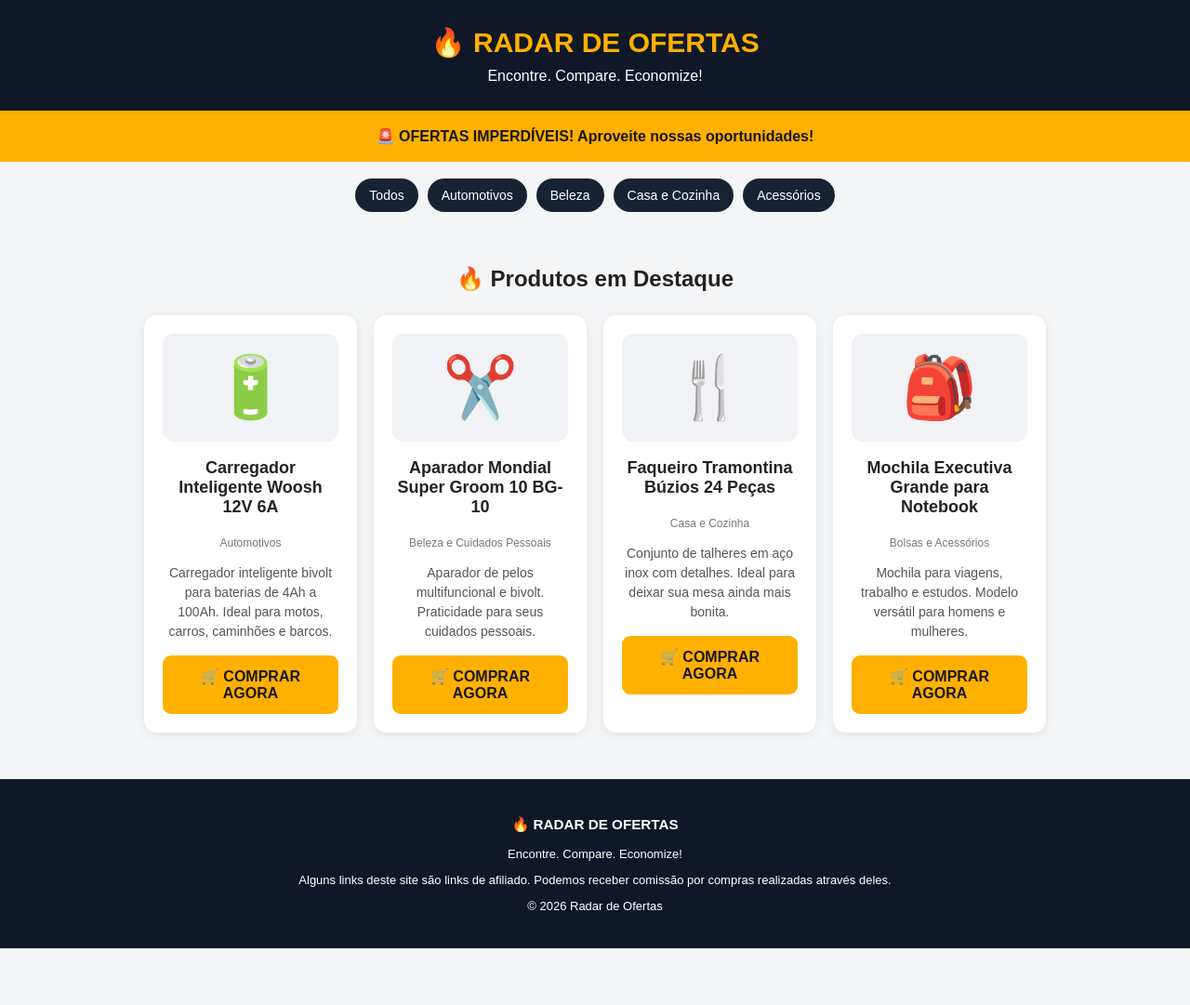
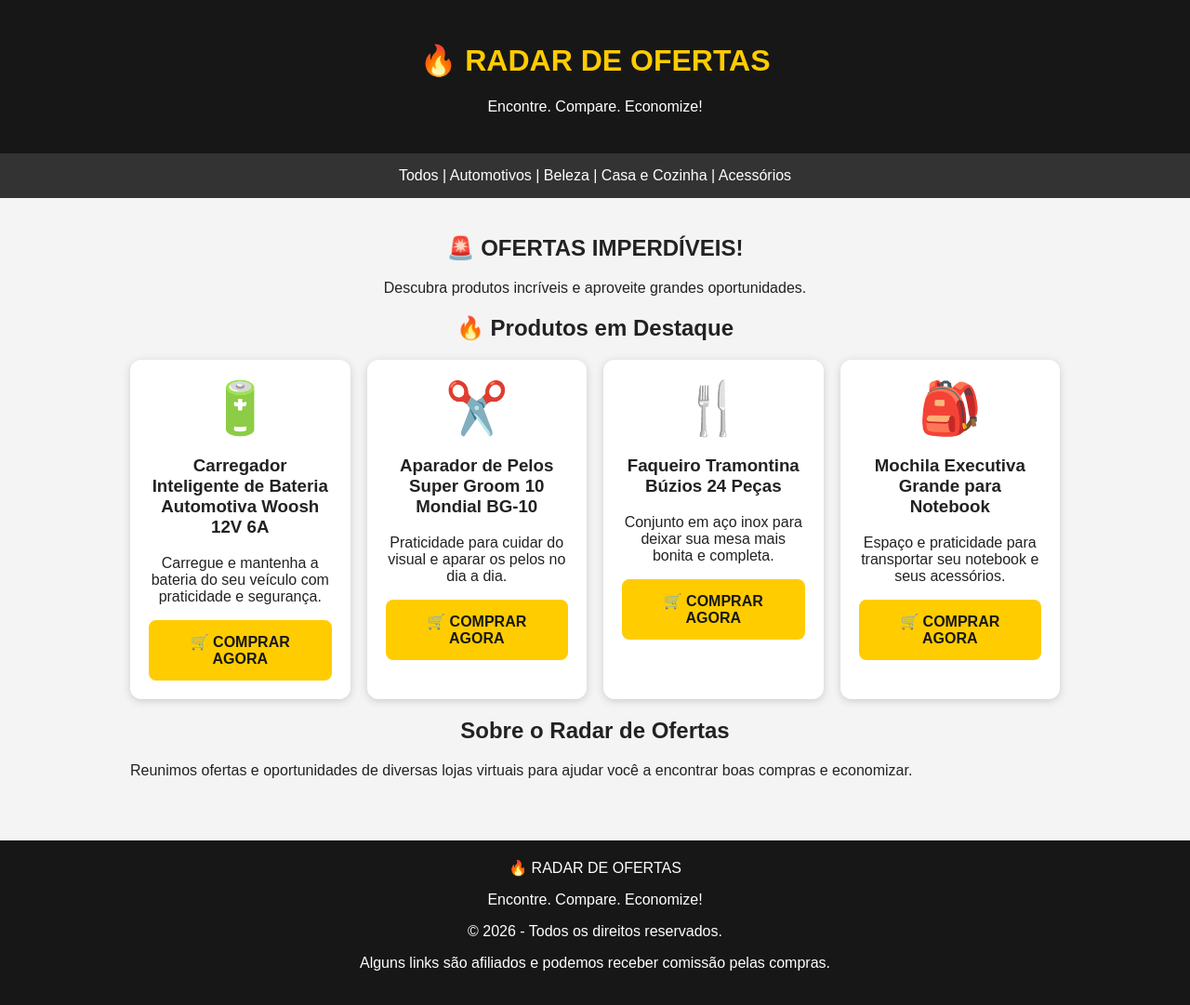
Before and after one commit to benehsousa17-art/radar-de-ofertas, a plain HTML site: page index.html in a window 1280 px wide. Shown: the whole page at 93% size. Before the commit the page ends 1020 px from the top, so only its background shows below. Drawn offline with Linux system fonts and the light colour scheme.

Commit message:
Update index.html

```diff
--- a/index.html
+++ b/index.html
@@ -6,92 +6,68 @@
 <meta name="viewport" content="width=device-width, initial-scale=1.0">
 <title>Radar de Ofertas</title>
 <style>
-*{box-sizing:border-box}
-body{margin:0;font-family:Arial,sans-serif;background:#f4f5f7;color:#222}
-header{background:#101827;color:white;text-align:center;padding:28px 15px}
-header h1{margin:0;color:#ffb000;font-size:30px}
-header p{margin:10px 0 0}
-.banner{background:#ffb000;color:#171717;text-align:center;padding:18px;font-weight:bold}
-nav{display:flex;justify-content:center;gap:10px;flex-wrap:wrap;padding:18px}
-nav a{background:#172235;color:white;padding:10px 15px;border-radius:20px;text-decoration:none;font-size:14px}
-main{max-width:1000px;margin:auto;padding:15px}
-h2{text-align:center;margin:25px 0}
+body{margin:0;font-family:Arial;background:#f4f4f4;color:#222}
+header{background:#171717;color:white;text-align:center;padding:25px}
+header h1{color:#ffcc00}
+nav{background:#333;padding:15px;text-align:center;color:white}
+main{max-width:1000px;margin:auto;padding:20px}
+h2{text-align:center}
 .produtos{display:grid;grid-template-columns:repeat(auto-fit,minmax(220px,1fr));gap:18px}
-.card{background:white;border-radius:14px;padding:20px;text-align:center;box-shadow:0 3px 12px #00000012}
-.foto{font-size:65px;background:#f0f2f5;padding:20px;border-radius:12px}
-.card h3{font-size:18px}
-.card p{font-size:14px;line-height:1.5;color:#555}
-.categoria{color:#777;font-size:12px}
-.comprar{display:block;background:#ffb000;color:#171717;text-decoration:none;padding:13px;border-radius:9px;font-weight:bold;margin-top:15px}
-.comprar:hover{background:#f3a000}
-footer{background:#101827;color:white;text-align:center;padding:25px;margin-top:35px;font-size:13px}
+.produto{background:white;padding:20px;border-radius:12px;text-align:center;box-shadow:0 2px 8px #ccc}
+.emoji{font-size:55px}
+.comprar{display:block;background:#ffcc00;color:#171717;padding:14px;border-radius:8px;text-decoration:none;font-weight:bold;margin-top:15px}
+footer{background:#171717;color:white;text-align:center;padding:20px;margin-top:30px}
 </style>
 </head>
 <body>
-
 <header>
 <h1>🔥 RADAR DE OFERTAS</h1>
 <p>Encontre. Compare. Economize!</p>
 </header>
+<nav>Todos | Automotivos | Beleza | Casa e Cozinha | Acessórios</nav>
+<main>
+<h2>🚨 OFERTAS IMPERDÍVEIS!</h2>
+<p style="text-align:center">Descubra produtos incríveis e aproveite grandes oportunidades.</p>
+<h2>🔥 Produtos em Destaque</h2>
+<div class="produtos">
 
-<div class="banner">
-🚨 OFERTAS IMPERDÍVEIS! Aproveite nossas oportunidades!
+<div class="produto">
+<div class="emoji">🔋</div>
+<h3>Carregador Inteligente de Bateria Automotiva Woosh 12V 6A</h3>
+<p>Carregue e mantenha a bateria do seu veículo com praticidade e segurança.</p>
+<a class="comprar" href="https://meli.la/1xqsvjH">🛒 COMPRAR AGORA</a>
 </div>
 
-<nav>
-<a href="#todos">Todos</a>
-<a href="#automotivos">Automotivos</a>
-<a href="#beleza">Beleza</a>
-<a href="#casa">Casa e Cozinha</a>
-<a href="#acessorios">Acessórios</a>
-</nav>
-
-<main>
-<h2 id="todos">🔥 Produtos em Destaque</h2>
-
-<div class="produtos">
-
-<div class="card" id="automotivos">
-<div class="foto">🔋</div>
-<h3>Carregador Inteligente Woosh 12V 6A</h3>
-<span class="categoria">Automotivos</span>
-<p>Carregador inteligente bivolt para baterias de 4Ah a 100Ah. Ideal para motos, carros, caminhões e barcos.</p>
-<a class="comprar" href="https://meli.la/1xqsvjH" target="_blank" rel="noopener noreferrer">🛒 COMPRAR AGORA</a>
+<div class="produto">
+<div class="emoji">✂️</div>
+<h3>Aparador de Pelos Super Groom 10 Mondial BG-10</h3>
+<p>Praticidade para cuidar do visual e aparar os pelos no dia a dia.</p>
+<a class="comprar" href="https://meli.la/1vhqKvK">🛒 COMPRAR AGORA</a>
 </div>
 
-<div class="card" id="beleza">
-<div class="foto">✂️</div>
-<h3>Aparador Mondial Super Groom 10 BG-10</h3>
-<span class="categoria">Beleza e Cuidados Pessoais</span>
-<p>Aparador de pelos multifuncional e bivolt. Praticidade para seus cuidados pessoais.</p>
-<a class="comprar" href="https://meli.la/1vhqKvK" target="_blank" rel="noopener noreferrer">🛒 COMPRAR AGORA</a>
+<div class="produto">
+<div class="emoji">🍴</div>
+<h3>Faqueiro Tramontina Búzios 24 Peças</h3>
+<p>Conjunto em aço inox para deixar sua mesa mais bonita e completa.</p>
+<a class="comprar" href="https://meli.la/1HVS4SE">🛒 COMPRAR AGORA</a>
 </div>
 
-<div class="card" id="casa">
-<div class="foto">🍴</div>
-<h3>Faqueiro Tramontina Búzios 24 Peças</h3>
-<span class="categoria">Casa e Cozinha</span>
-<p>Conjunto de talheres em aço inox com detalhes. Ideal para deixar sua mesa ainda mais bonita.</p>
-<a class="comprar" href="https://meli.la/1HVS4SE" target="_blank" rel="noopener noreferrer">🛒 COMPRAR AGORA</a>
-</div>
-
-<div class="card" id="acessorios">
-<div class="foto">🎒</div>
+<div class="produto">
+<div class="emoji">🎒</div>
 <h3>Mochila Executiva Grande para Notebook</h3>
-<span class="categoria">Bolsas e Acessórios</span>
-<p>Mochila para viagens, trabalho e estudos. Modelo versátil para homens e mulheres.</p>
-<a class="comprar" href="https://meli.la/26nTrbE" target="_blank" rel="noopener noreferrer">🛒 COMPRAR AGORA</a>
+<p>Espaço e praticidade para transportar seu notebook e seus acessórios.</p>
+<a class="comprar" href="https://meli.la/26nTrbE">🛒 COMPRAR AGORA</a>
 </div>
 
 </div>
+<h2>Sobre o Radar de Ofertas</h2>
+<p>Reunimos ofertas e oportunidades de diversas lojas virtuais para ajudar você a encontrar boas compras e economizar.</p>
 </main>
-
 <footer>
-<h3>🔥 RADAR DE OFERTAS</h3>
+🔥 RADAR DE OFERTAS
 <p>Encontre. Compare. Economize!</p>
-<p>Alguns links deste site são links de afiliado. Podemos receber comissão por compras realizadas através deles.</p>
-<p>© 2026 Radar de Ofertas</p>
+<p>© 2026 - Todos os direitos reservados.</p>
+<p>Alguns links são afiliados e podemos receber comissão pelas compras.</p>
 </footer>
-
 </body>
 </html>
```
